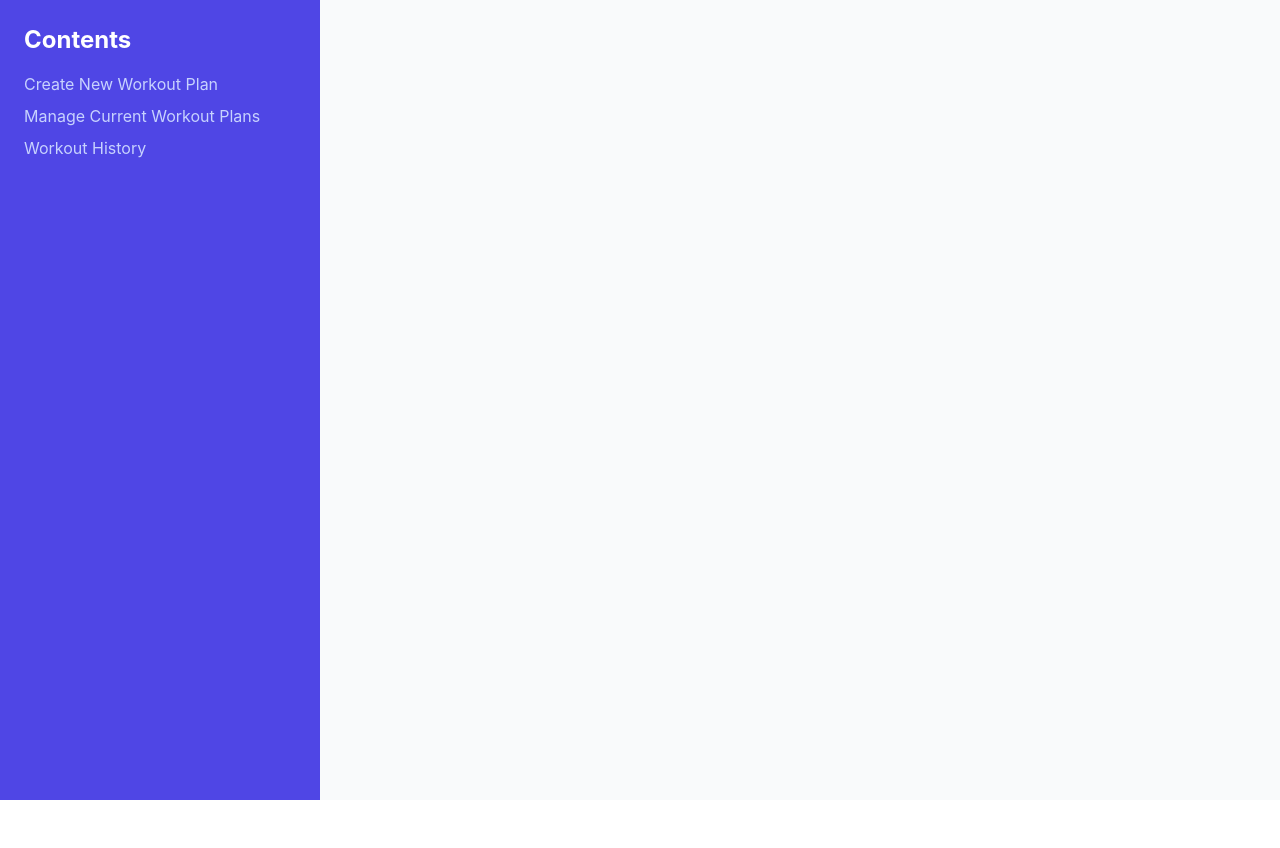
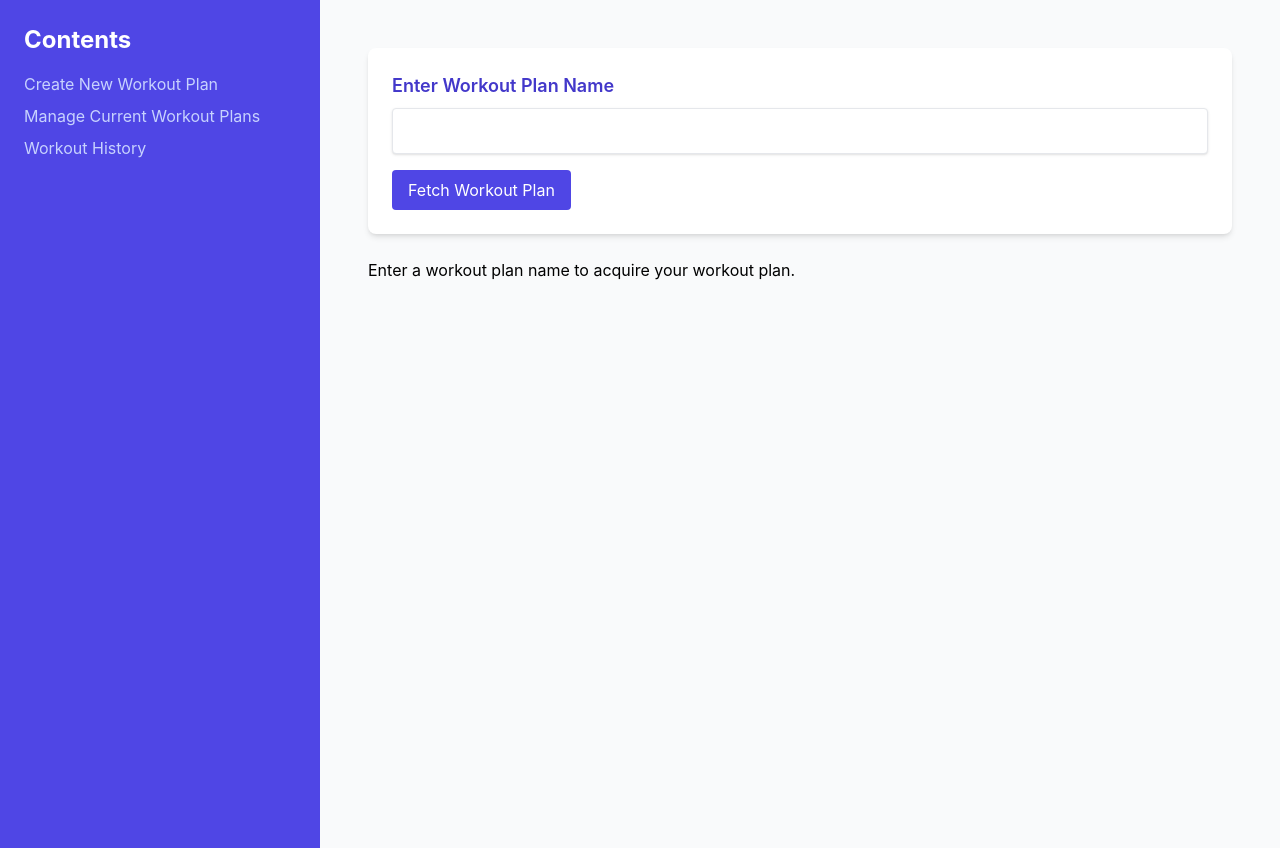
Before and after one commit to Emerald367/FitnessTracker, a React (Create React App) app in the folder fitness-tracker/: page /manage-workouts in a window 1280 px wide. Before the commit the page ends 800 px from the top, so only its background shows below. Built offline with nearby package versions, Linux system fonts and the light colour scheme.

Commit message:
Component for Fetching Workout Plans

```diff
--- a/fitness-tracker/src/App.js
+++ b/fitness-tracker/src/App.js
@@ -4,7 +4,7 @@ import WorkoutPlanForm from './components/WorkoutPlanForm';
 import ManageWorkoutPlans from './components/ManageWorkoutPlans';
 import WorkoutHistory from './components/WorkoutHistory';
 import './App.css';
-import './index.css'
+import './index.css';
 
 function App() {
   return (
@@ -15,17 +15,17 @@ function App() {
           <h2 className="text-2xl font-bold mb-4">Contents</h2>
           <ul>
             <li className="mb-2">
-              <Link className="text-indigo-200 hover:text-white" to="/create-workout">
+              <Link className="text-indigo-200 hover:text-white focus:outline-none" to="/create-workout">
                 Create New Workout Plan
               </Link>
             </li>
             <li className="mb-2">
-              <Link className="text-indigo-200 hover:text-white" to="/manage-workouts">
+              <Link className="text-indigo-200 hover:text-white focus:outline-none" to="/manage-workouts">
                 Manage Current Workout Plans
               </Link>
             </li>
             <li className="mb-2">
-              <Link className="text-indigo-200 hover:text-white" to="/workout-history">
+              <Link className="text-indigo-200 hover:text-white focus:outline-none" to="/workout-history">
                 Workout History
               </Link>
             </li>
@@ -36,9 +36,11 @@ function App() {
     {/* Main Content */}
     <div className="w-3/4 p-6">
       <Routes>
+        <Route path="/" element={<div>Welcome to the Fitness Tracker. Select 'Create a New Workout Plan' to get started!</div>} />
         <Route path="/create-workout" element={<WorkoutPlanForm/>} />
-        <Route path="/manage-workouts" component={<ManageWorkoutPlans />} />
-        <Route path="/workout-history" component={<WorkoutHistory />} />
+        <Route path="/manage-workouts" element={<ManageWorkoutPlans/>} />
+        <Route path="/manage-workouts/:planname" element={<ManageWorkoutPlans/>} />
+        <Route path="/workout-history" element={<WorkoutHistory/>} />
       </Routes>
     </div>
   </div>
--- /dev/null
+++ b/fitness-tracker/src/components/ManageWorkoutPlans.js
@@ -0,0 +1,129 @@
+import React, { useState, useEffect } from 'react';
+import axios from 'axios';
+
+const ManageWorkoutPlans = () => {
+    const [inputPlanName, setInputPlanName] = useState('');
+    const [planName, setPlanName] = useState('');
+    const [exercises, setExercises] = useState([]);
+    const [error, setError] = useState(null);
+    const [loading, setLoading] = useState(false);
+
+    const handleInputChange = (e) => {
+        setInputPlanName(e.target.value);
+    };
+
+    const handleFetchPlan = async () => {
+        if (inputPlanName.trim() === '') {
+            setError('Please enter a workout plan name');
+            return;
+        }
+        setError(null);
+        setLoading(true);
+        try {
+            const response = await axios.get(`http://localhost:5000/workout-plan/${inputPlanName}`)
+            setPlanName(response.data.planName);
+            setExercises(response.data.exercises);
+            setLoading(false);
+        } catch (error) {
+            console.error('Error fetching workout plan:', error);
+            setError('Failed to load workout plan');
+            setLoading(false);
+        }
+    };
+
+
+    const renderContent = () => {
+        if (loading) {
+            return <div>Loading...</div>;
+        }
+
+        if (error) {
+            return (
+                <div className="bg-red-100 border border-red-400 text-red-700 px-4 py-3 rounded relative mb-4">
+                    <strong className="font-bold">Error: </strong>
+                    <span className="block sm:inline">{error}</span>
+                </div>
+            );
+        }
+
+        if (!planName) {
+            return <div>Enter a workout plan name to acquire your workout plan.</div>;
+        }
+
+        return (
+            <div className="container mx-auto bg-white shadow-md rounded-lg">
+                <div className="mb-6">
+                    <label className="block text-indigo-700 text-lg font-semibold mb-2" htmlFor="planName">
+                        Workout Plan Name
+                    </label>
+                    <input
+                        className="shadow appearance-none border rounded w-full py-3 px-4 text-indigo-700 leading-tight focus:outline-none focus:ring-2 focus:ring-indigo-500"
+                        id="planName"
+                        type="text"
+                        value={planName}
+                        readOnly
+                    />
+                </div>
+
+                {exercises.map((exercise, index) => (
+                <div key={index} className="mb-6 p-4 border rounded bg-indigo-50 shadow-sm">
+                    <div className="flex justify-between items-center mb-2">
+                        <label className="block text-indigo-700 text-lg font-semibold" htmlFor={`exercise-name-${index}`}>
+                            Exercise {index + 1}
+                        </label>
+                    </div>
+                    <input
+                        className="shadow appearance-none border rounded w-full py-3 px-4 text-indigo-700 leading-tight focus:outline-none focus:ring-2 focus:ring-indigo-500 mb-2"
+                        id={`exercise-name-${index}`}
+                        type="text"
+                        value={exercise.name}
+                        readOnly
+                    />
+                    <div className="flex justify-between items-center mb-2">
+                        <label className="block text-indigo-700 text-lg font-semibold" htmlFor={`exercise-duration-${index}`}>
+                            Duration
+                        </label>
+                    </div>
+                    <input
+                        className="shadow appearance-none border rounded w-full py-3 px-4 text-indigo-700 leading-tight focus:outline-none focus:ring-2 focus:ring-indigo-500 mb-2"
+                        id={`exercise-duration-${index}`}
+                        type="text"
+                        value={exercise.duration}
+                        readOnly
+                    />
+                </div>
+            ))}
+        </div>
+    );
+};
+
+return (
+    <div className="flex flex-col min-h-screen bg-gray-50">
+        <div className="flex-grow p-6">
+            <div className="container mx-auto bg-white shadow-md rounded-lg p-6 mb-6">
+                <div className="mb-4">
+                    <label className="block text-indigo-700 text-lg font-semibold mb-2" htmlFor="inputPlanName">
+                        Enter Workout Plan Name
+                    </label>
+                    <input
+                        className="shadow appearance-none border rounded w-full py-3 px-4 text-indigo-700 leading-tight focus:outline-none focus:ring-2 focus:ring-indigo-500"
+                        id="inputPlanName"
+                        type="text"
+                        value={inputPlanName}
+                        onChange={handleInputChange}
+                    />
+                </div>
+                <button
+                    className="bg-indigo-600 text-white py-2 px-4 rounded hover:bg-indigo-700 focus:outline-none focus:ring-2 focus:ring-indigo-500"
+                    onClick={handleFetchPlan}
+                >
+                    Fetch Workout Plan
+                </button>
+            </div>
+            {renderContent()}
+        </div>
+    </div>
+);
+};
+
+export default ManageWorkoutPlans;
```
Also changed, not shown: 1 other file (tests, documents, lock files or other folders).
